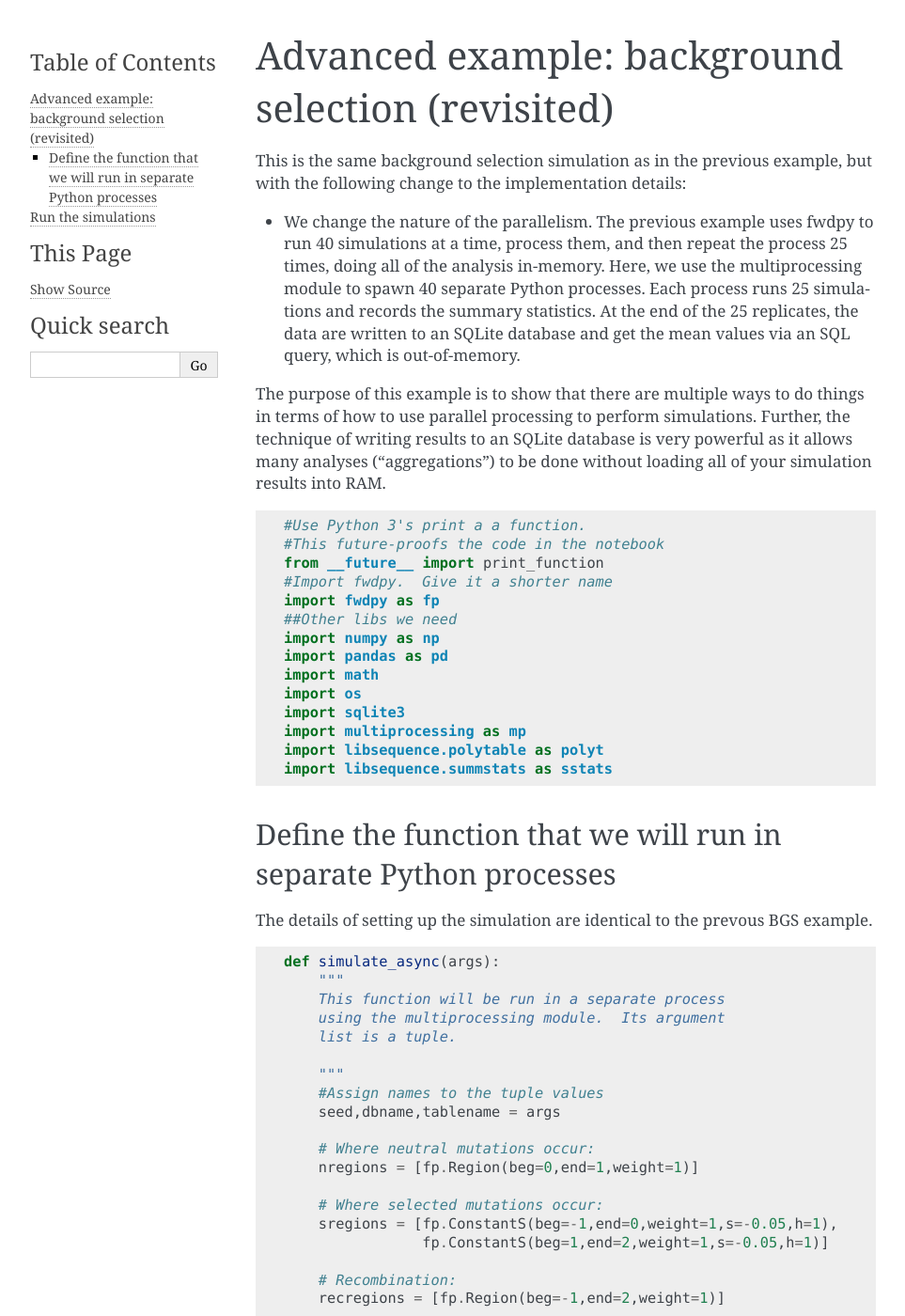
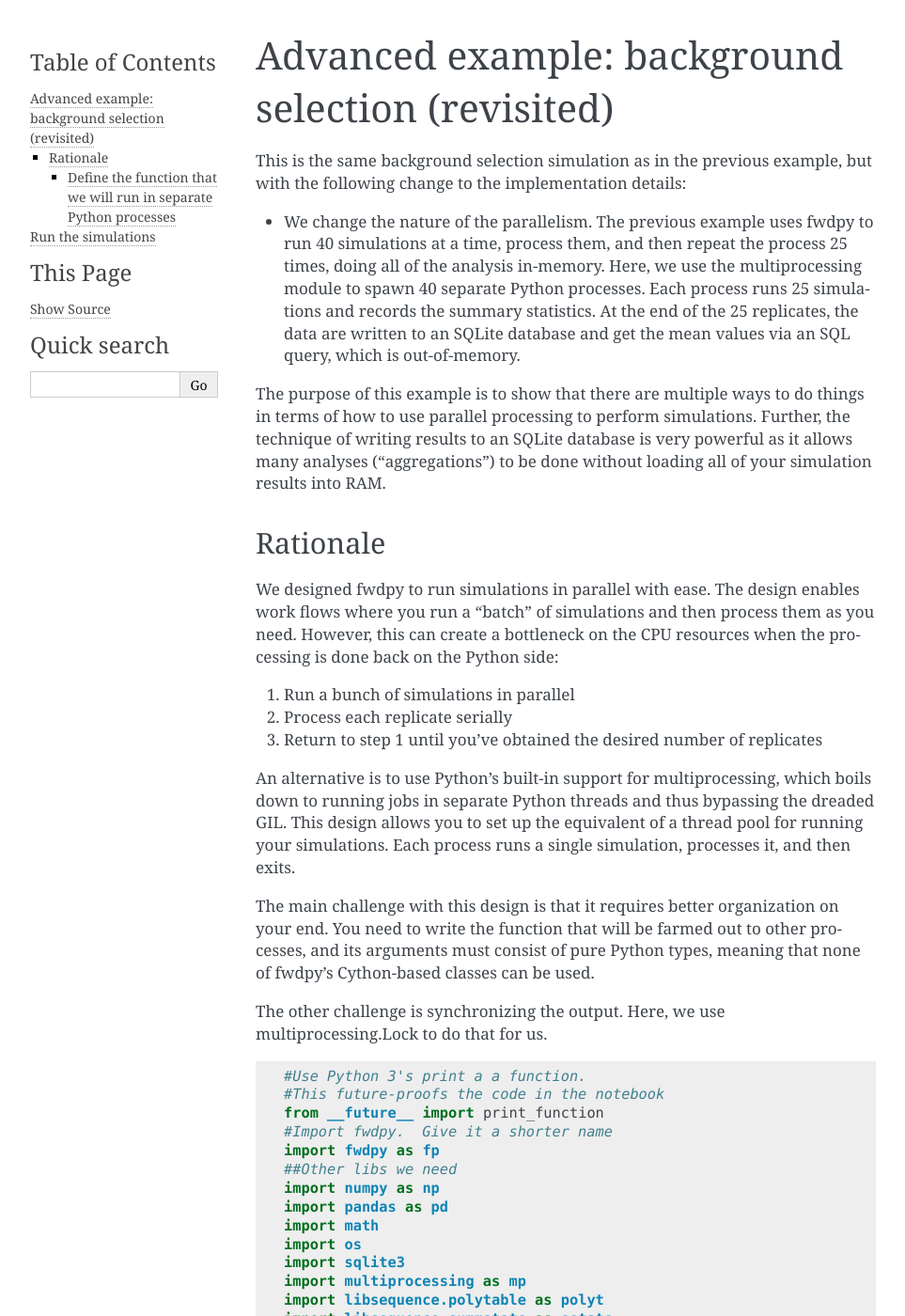
Before and after one commit to molpopgen/fwdpy, a Sphinx documentation site: the page built from docs/examples/advanced/BGSmp.rst, in a window 1280 px wide and 1400 px high. Shown: the whole window at 94% size, without its empty margins (148-1111 px from the left). Built offline with Sphinx 7.4.7, drawn with Linux system fonts in a browser that asks for light colours; formulas are drawn with MathJax 3; some of the changed text lies outside the part shown.

Commit message:
update BGS with multiprocessing example

```diff
--- a/docs/examples/advanced/BGSmp.rst
+++ b/docs/examples/advanced/BGSmp.rst
@@ -21,6 +21,34 @@ do things in terms of how to use parallel processing to perform
 simulations. Further, the technique of writing results to an SQLite
 database is very powerful as it allows many analyses ("aggregations") to
 be done without loading all of your simulation results into RAM.
+
+Rationale
+---------
+
+We designed fwdpy to run simulations in parallel with ease. The design
+enables work flows where you run a "batch" of simulations and then
+process them as you need. However, this can create a bottleneck on the
+CPU resources when the processing is done back on the Python side:
+
+1. Run a bunch of simulations in parallel
+2. Process each replicate serially
+3. Return to step 1 until you've obtained the desired number of
+   replicates
+
+An alternative is to use Python's built-in support for multiprocessing,
+which boils down to running jobs in separate Python threads and thus
+bypassing the dreaded GIL. This design allows you to set up the
+equivalent of a thread pool for running your simulations. Each process
+runs a single simulation, processes it, and then exits.
+
+The main challenge with this design is that it requires better
+organization on your end. You need to write the function that will be
+farmed out to other processes, and its arguments must consist of pure
+Python types, meaning that none of fwdpy's Cython-based classes can be
+used.
+
+The other challenge is synchronizing the output. Here, we use
+multiprocessing.Lock to do that for us.
 
 .. code:: python
 
@@ -47,6 +75,7 @@ BGS example.
 
 .. code:: python
 
+    LOCK=mp.Lock()
     def simulate_async(args):
         """
         This function will be run in a separate process
@@ -81,28 +110,33 @@ BGS example.
         #Initalize a random number generator with seed value of 101
         rng = fp.GSLrng(seed)
 
-        summstats=[]
-        for replicate in range(0,25,1):
-            pops = fp.evolve_regions(rng,
-                                 1,       #Simulate only 1 population at a time
-                                 N,
-                                 nlist[0:],
-                                 0.005,
-                                 0.01,
-                                 0.005,
-                                 nregions,
-                                 sregions,
-                                 recregions)
-            sample = fp.get_samples(rng,pops[0],20)
-            simdatasNeut = polyt.SimData(sample[0])
-            polySIMn = sstats.PolySIM(simdatasNeut)
-            ##Append stats into our growing DataFrame:
-            summstats.append({'thetapi':polySIMn.thetapi(),'npoly':polySIMn.numpoly(),'thetaw':polySIMn.thetaw()})
+        pops = fp.evolve_regions(rng,
+                             1,       #Simulate only 1 population at a time
+                             N,
+                             nlist[0:],
+                             0.005,
+                             0.01,
+                             0.005,
+                             nregions,
+                             sregions,
+                             recregions)
+        sample = fp.get_samples(rng,pops[0],20)
+        simdatasNeut = polyt.SimData(sample[0])
+        polySIMn = sstats.PolySIM(simdatasNeut)
+        ##Append stats into our growing DataFrame:
+        summstats=[{'thetapi':polySIMn.thetapi(),'npoly':polySIMn.numpoly(),'thetaw':polySIMn.thetaw()}]
         DF=pd.DataFrame(summstats)
+
+        #We must prevent multiple processes from
+        #writing to the database at once.
+        #We use our global lock as a mutex
+        #to ensure that only 1 process is writing
+        #at a time.
+        LOCK.acquire()
         con = sqlite3.connect(dbname)
         DF.to_sql(tablename,con,if_exists='append',index=False)
         con.close()
-
+        LOCK.release()
 
 Run the simulations
 ===================
@@ -115,11 +149,19 @@ function using 40 separate processes.
     if os.path.isfile('BGSmp.db'):
         os.remove('BGSmp.db')
     np.random.seed(101)
-    args=[(seed,'BGSmp.db','stats') for seed in np.random.randint(0,42000000,40)]
+    #Generate the arguments to pass to simulate_async.
+    #The arguments for mp.Pool.imap_unordered must be a tuple.
+    #Our list of arguments will be 1000 elements long. Each tuple
+    #contains a random seed.  If this were a study for publication,
+    #I would be more careful and guarantee that each seed is unique.
+    args=[(seed,'BGSmp.db','stats') for seed in np.random.randint(0,42000000,1000)]
     #P a thread pool using the number of processors on your machine
     #If you have < 40 cores, it'll spawn new processes as old ones finish.
-    #for i in args: simulate_async(i)
     P=mp.Pool()
+    #Pass the arguments along to the process pool.
+    #This will run 1,000 replicate simulations
+    #and output data from each to our sqlite3
+    #database.
     P.imap_unordered(simulate_async,args)
     P.close()
     P.join()
```
Also changed, not shown: docs/examples/advanced/BGSmp.md (added, +156 -0 lines), docs/examples/advanced/BGSmp.ipynb.
